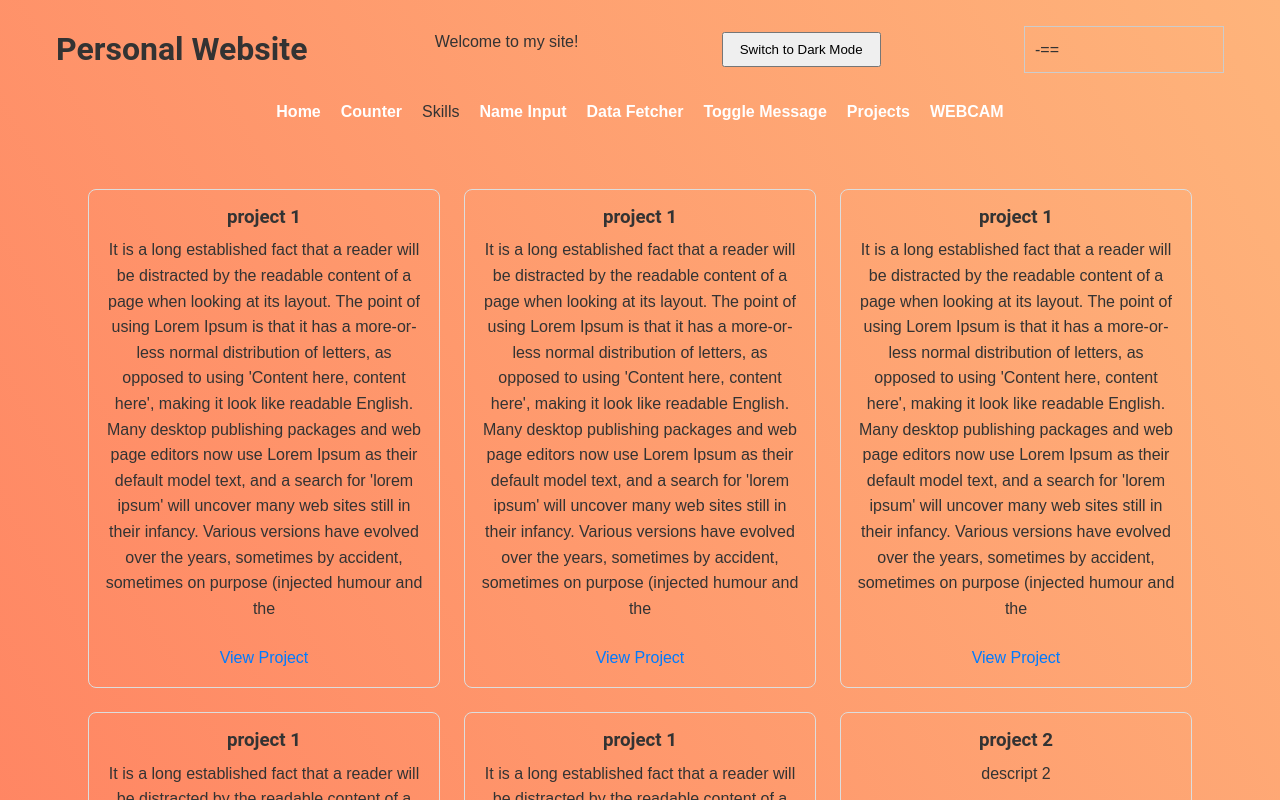
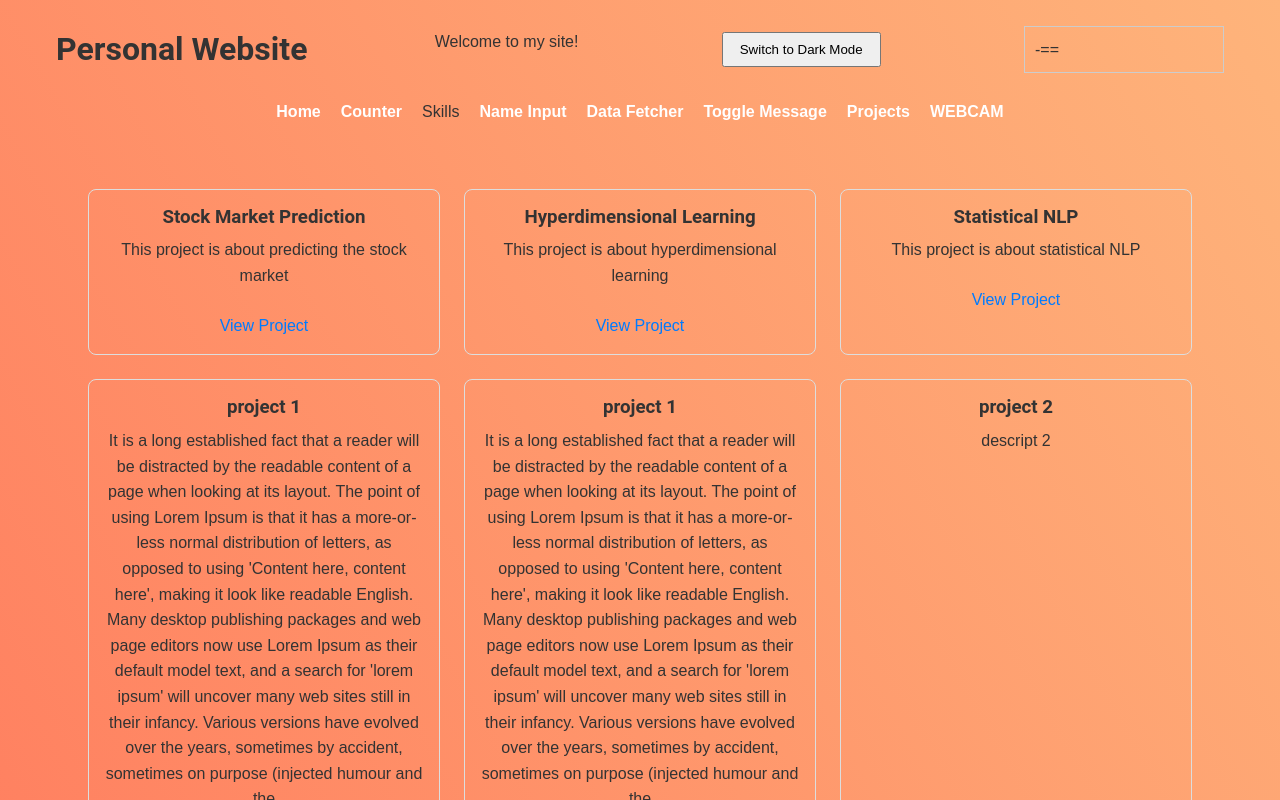
Before and after one commit to Ikshv/ikshv.github.io, a React (Create React App) app in the folder frontend/: page /projects in a window 1280 px wide. Shown: the top 800 px of the page. Built offline with nearby package versions, Linux system fonts and the light colour scheme.

Commit message:
minor changes

```diff
--- a/frontend/src/pages/Projects.js
+++ b/frontend/src/pages/Projects.js
@@ -4,18 +4,18 @@ import './Projects.css'
 
 const projectsData = [
     {
-        title: 'project 1',
-        description: "It is a long established fact that a reader will be distracted by the readable content of a page when looking at its layout. The point of using Lorem Ipsum is that it has a more-or-less normal distribution of letters, as opposed to using 'Content here, content here', making it look like readable English. Many desktop publishing packages and web page editors now use Lorem Ipsum as their default model text, and a search for 'lorem ipsum' will uncover many web sites still in their infancy. Various versions have evolved over the years, sometimes by accident, sometimes on purpose (injected humour and the ",
+        title: 'Stock Market Prediction',
+        description: 'This project is about predicting the stock market',
         projectUrl: 'project-1'
     },
     {
-        title: 'project 1',
-        description: "It is a long established fact that a reader will be distracted by the readable content of a page when looking at its layout. The point of using Lorem Ipsum is that it has a more-or-less normal distribution of letters, as opposed to using 'Content here, content here', making it look like readable English. Many desktop publishing packages and web page editors now use Lorem Ipsum as their default model text, and a search for 'lorem ipsum' will uncover many web sites still in their infancy. Various versions have evolved over the years, sometimes by accident, sometimes on purpose (injected humour and the ",
+        title: 'Hyperdimensional Learning',
+        description: "This project is about hyperdimensional learning",
         projectUrl: 'idk'
     },
     {
-        title: 'project 1',
-        description: "It is a long established fact that a reader will be distracted by the readable content of a page when looking at its layout. The point of using Lorem Ipsum is that it has a more-or-less normal distribution of letters, as opposed to using 'Content here, content here', making it look like readable English. Many desktop publishing packages and web page editors now use Lorem Ipsum as their default model text, and a search for 'lorem ipsum' will uncover many web sites still in their infancy. Various versions have evolved over the years, sometimes by accident, sometimes on purpose (injected humour and the ",
+        title: 'Statistical NLP',
+        description: "This project is about statistical NLP",
         projectUrl: 'idk'
     },
     {
```
